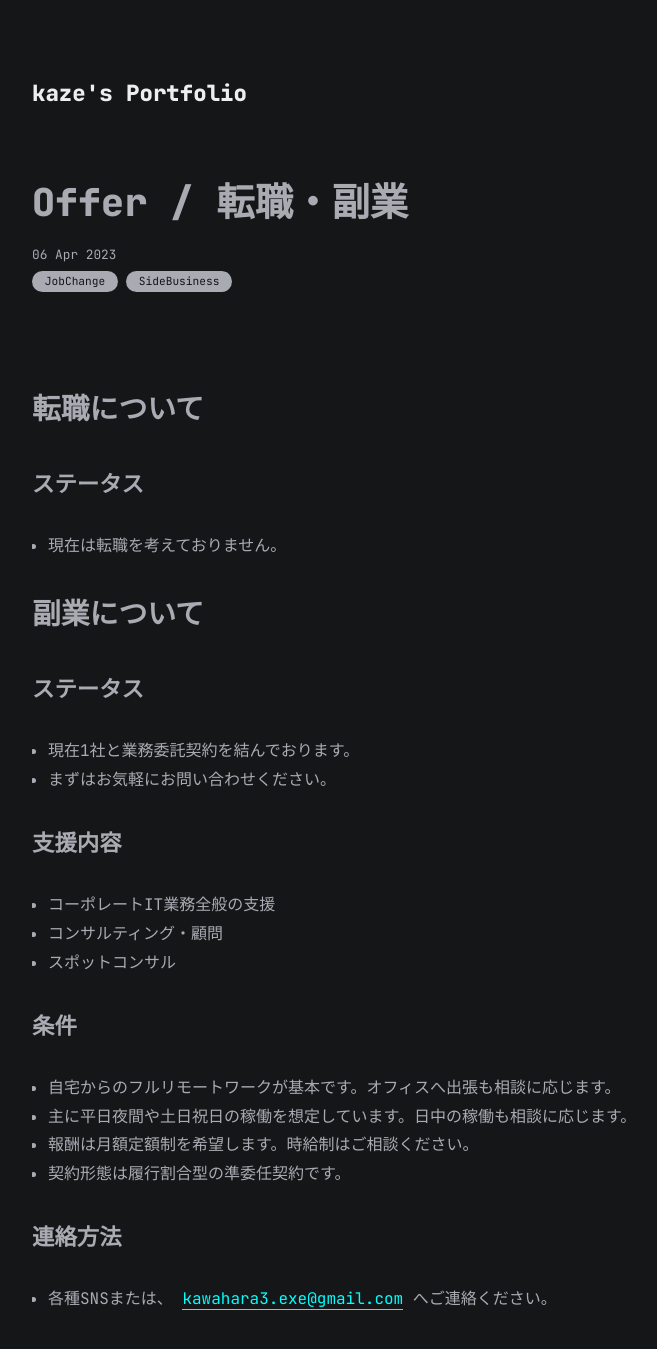
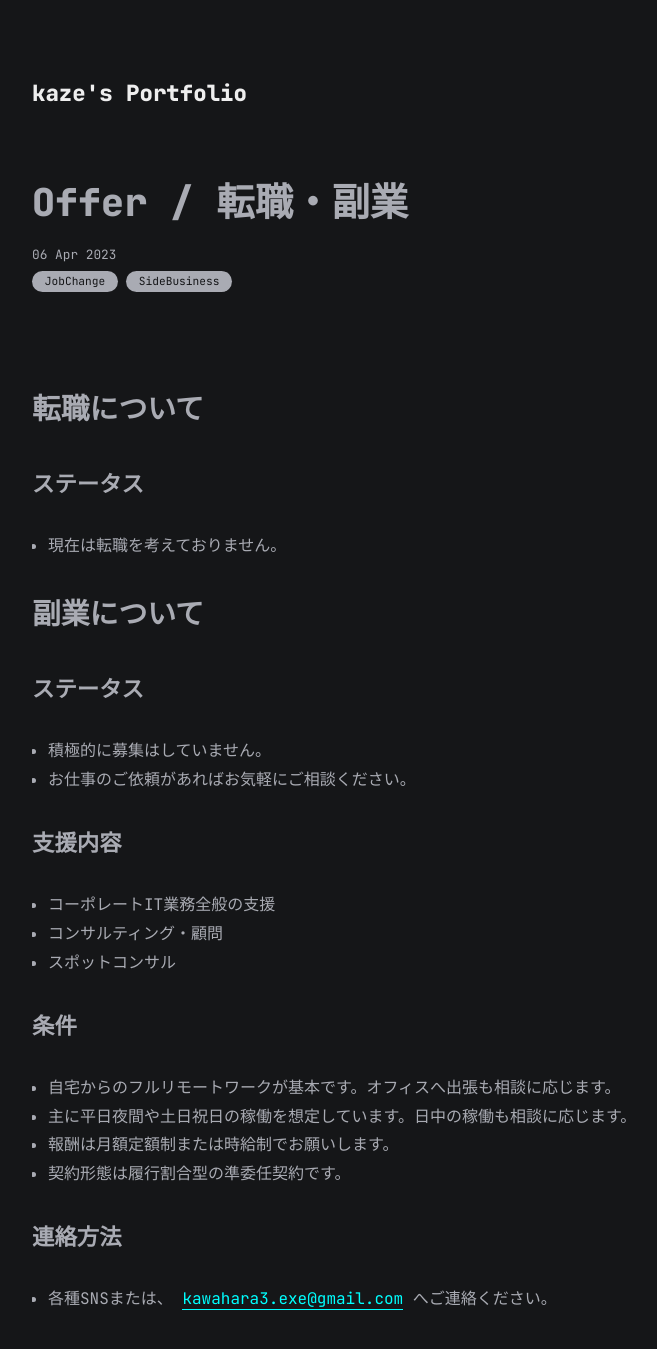
Before and after one commit to kaze3desu/kaze3desu.github.io, a Jekyll site: the page built from all_collections/_posts/2023-04-06-Offer.md, in a window 1280 px wide, cut to the strip 0-1386 px from the top of the page. Shown: the top 1349 px of the strip, without its empty margins (283-940 px from the left). Built offline with Jekyll 4.4.1, drawn with Linux system fonts in a browser that asks for light colours.

Commit message:
Update 2023-04-06-Offer.md

```diff
--- a/all_collections/_posts/2023-04-06-Offer.md
+++ b/all_collections/_posts/2023-04-06-Offer.md
@@ -15,8 +15,8 @@ categories: [JobChange, SideBusiness]
 
 #### ステータス
 
-- 現在1社と業務委託契約を結んでおります。
-- まずはお気軽にお問い合わせください。
+- 積極的に募集はしていません。
+- お仕事のご依頼があればお気軽にご相談ください。
 
 #### 支援内容
 
@@ -28,7 +28,7 @@ categories: [JobChange, SideBusiness]
 
 - 自宅からのフルリモートワークが基本です。オフィスへ出張も相談に応じます。
 - 主に平日夜間や土日祝日の稼働を想定しています。日中の稼働も相談に応じます。
-- 報酬は月額定額制を希望します。時給制はご相談ください。
+- 報酬は月額定額制または時給制でお願いします。
 - 契約形態は履行割合型の準委任契約です。
 
 #### 連絡方法
```
